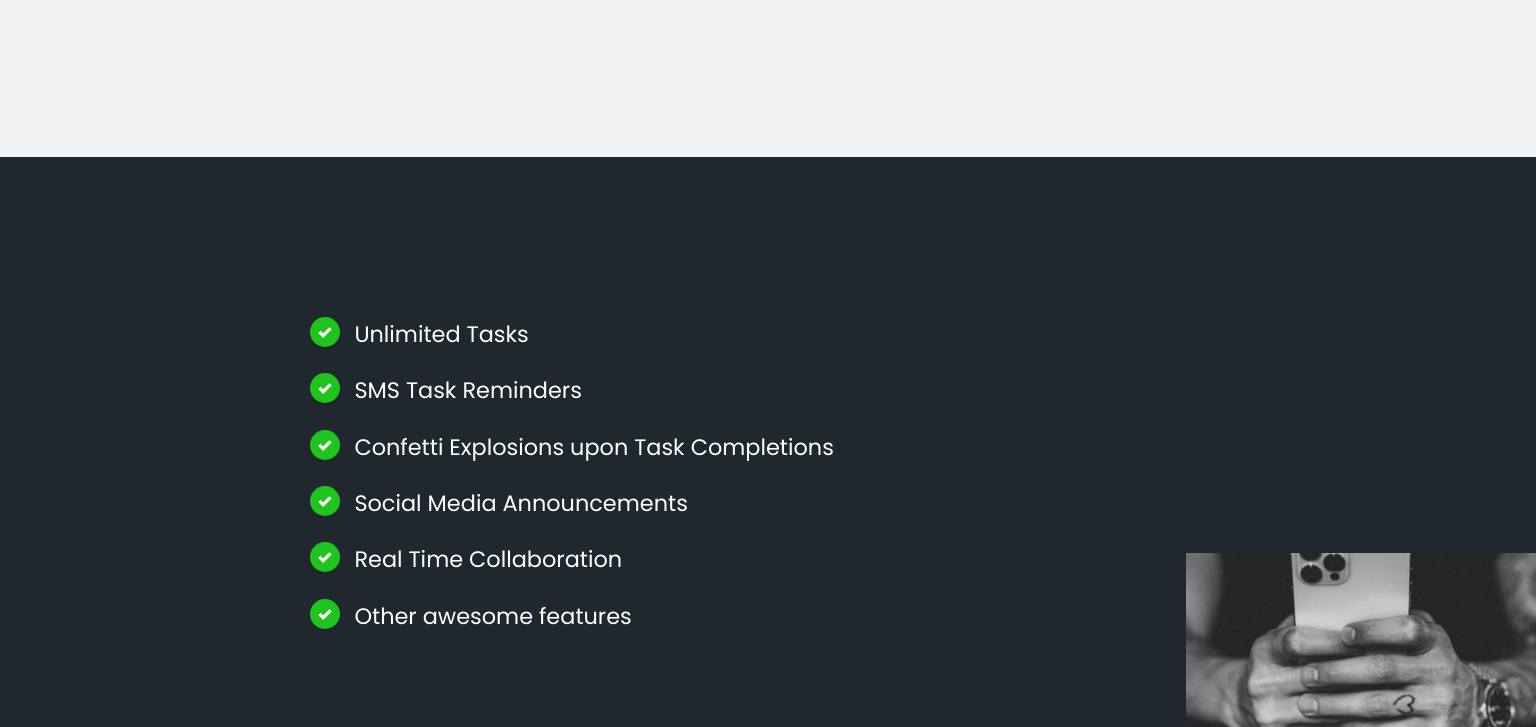
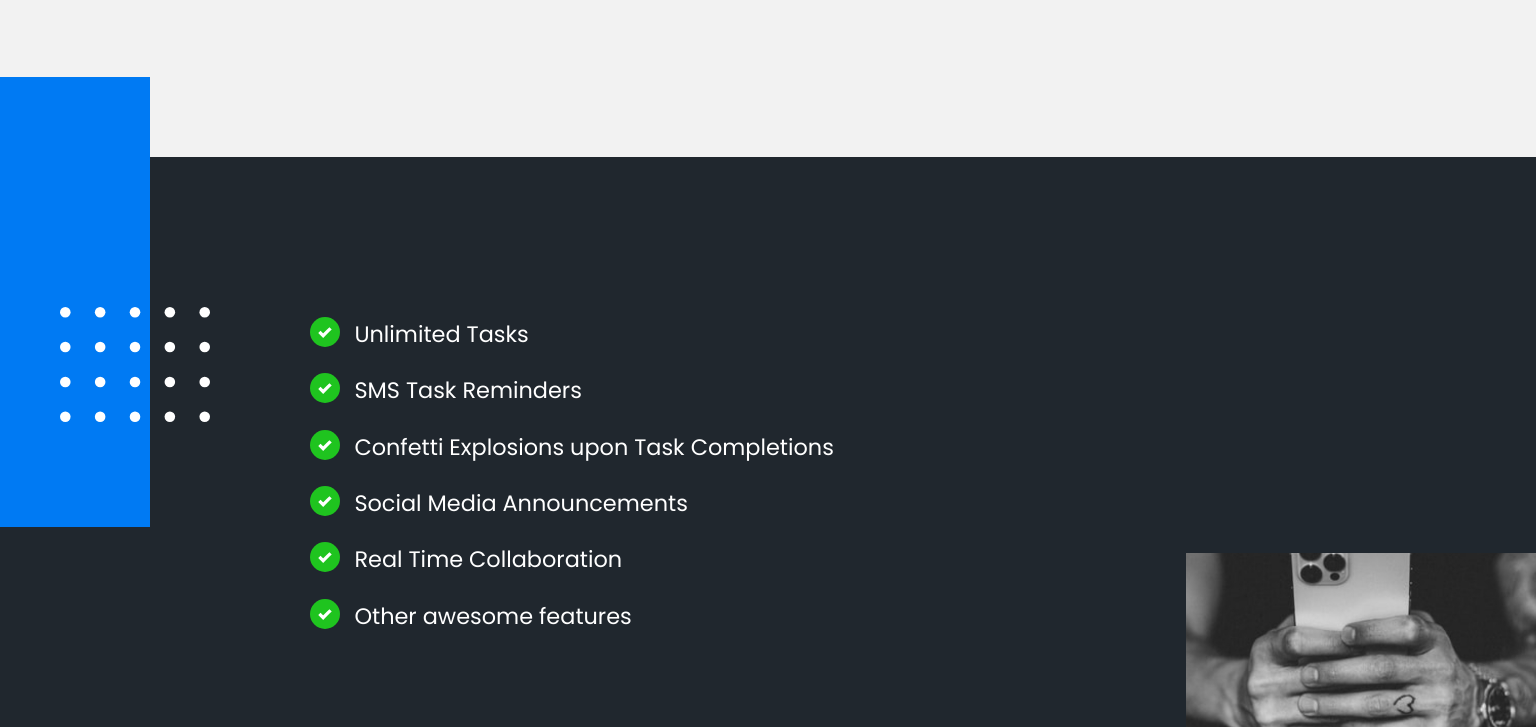
Before and after one commit to Sammeeey/HTML-CSS-CrashCourse-2021, a plain HTML site: page index.html in a window 1536 px wide. Shown: the part 591-1318 px from the top of the page. Drawn offline with Linux system fonts and the light colour scheme.

Commit message:
own solution for 2:13:10
- based on template at 2:13:10 --> https://youtu.be/D-h8L5hgW-w?t=7990

```diff
--- a/css/main.scss
+++ b/css/main.scss
@@ -100,6 +100,14 @@ section {
 section.features-section {
     background: #20272e;
     color: white;
+
+    .blue-box {
+        display: none;
+    }
+
+    .dots {
+        display: none;
+    }
 }
 
 ul.features-list {
@@ -381,3 +389,29 @@ nav {
         height: 100%;
     }
 }
+
+@media only screen and (min-width: 1480px) {
+    // .container {
+    //     width: 1080px;
+    //     margin: 0 auto;
+    // }
+
+    #blue-box {
+        display: block;
+        background-color: var(--primary-color);
+        width: 150px;
+        height: 450px;
+        position: absolute;
+        top: -80px;
+        left: 0;
+    }
+
+    #dots {
+        display: block;
+        width: 150px;
+        height: auto;
+        left: 60px;
+        top: 150px;
+    }
+
+}
--- a/index.html
+++ b/index.html
@@ -50,6 +50,10 @@
     </section>
 
     <section class="features-section">
+
+        <div id="blue-box" class="blue-box"></div>
+        <img src="images/dots.svg" alt="" id="dots" class="dots">
+
         <div class="container">
             <ul class="features-list">
                 <li>Unlimited Tasks</li>
```
Also changed, not shown: css/main.css, 2 other files.
